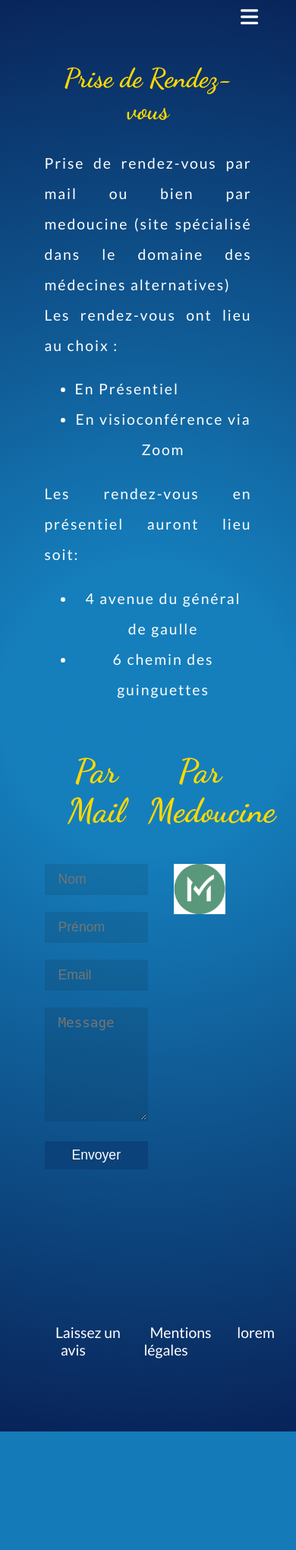
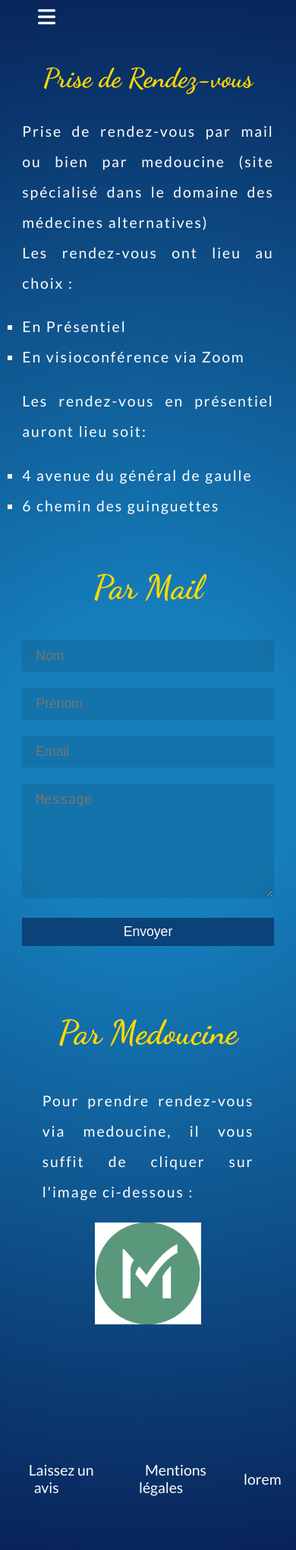
Before and after one commit to Maxime-Le-Goff/Hypnose, a PHP site: page /html/rdv.html in a window 390 px wide. Shown: the part 18-2058 px from the top of the page at 76% size. Before the commit the page ends 1902 px from the top, so only its background shows below. Run offline with PHP 8.4, Linux system fonts and the light colour scheme; some libraries are stand-ins or nearby versions.

Commit message:
integration done

```diff
--- a/css/style.css
+++ b/css/style.css
@@ -32,8 +32,8 @@ body{
   font-size:1.1em;
 }
 
-nav {
-    padding:0.5em;
+.nav-bar {
+  padding:0.5em;
 }
 
 .main_nav {
@@ -69,9 +69,18 @@ nav li {
     width:100%;
   }
 
+.fa-user {
+  position:absolute;
+  top:auto;
+  right:50px;
+  z-index: -1;
+}
+
 ul{
     display:flex;
     justify-content: center;
+    align-items: center;
+    padding-left:0;
 }
 li{
     list-style: none;
@@ -85,6 +94,7 @@ li{
     background-repeat: no-repeat;
     height:100vh;
 }
+
 
 .hamburger {
   display:none;
@@ -168,7 +178,7 @@ p {
   color: var(--titleColor);
 }
 
-li:hover .dropdown {
+.drop_active {
   opacity:1;
   visibility: visible;
 }
@@ -528,9 +538,11 @@ hr {
 .medoucine {
   width:50%;
   position:relative;
-
+  padding: 0 1.5em;
 }
-
+.medoucine p {
+  margin-bottom: 1em;
+}
 .column_list{
   display:flex;
   flex-direction: column;
@@ -550,34 +562,6 @@ hr {
   opacity: 1;
   transition: .5s ease;
   backface-visibility: hidden;
-}
-
-.middle {
-  transition: .5s ease;
-  opacity: 0;
-  position: absolute;
-  top: 50%;
-  left: 50%;
-  transform: translate(-50%, -50%);
-  -ms-transform: translate(-50%, -50%);
-  text-align: center;
-}
-
-.medoucine:hover .img_medoucine {
-  opacity:0.3;
-}
-
-.medoucine:hover .middle {
-  opacity:1;
-}
-
-.text {
-  background-color: var(--mainColor);
-  color: white;
-  font-size: 16px;
-  padding:1em;
-  text-decoration: none;
-  border-radius: 10px;
 }
 
 /* Responsive */
@@ -615,7 +599,6 @@ hr {
 }
 @media only screen and (max-width:900px){
 
-
 hr {
   display:none;
 }
@@ -629,9 +612,9 @@ hr {
   .hamburger {
     display: block;
     cursor: pointer;
-    position:fixed;
-    top:30PX;
-    right:50px;
+    position:absolute;
+    top:30px;
+    left:50px;
   }
 
   .nav-bar {
@@ -663,6 +646,7 @@ hr {
     height:370px;
     opacity:1;
     background-color: #0B0B45;
+    display: block;
   }
 
   .dropdown {
@@ -679,12 +663,54 @@ hr {
     background-color: hsla(202, 80%, 41%, 1);
   }
 
-.title_home {
-  z-index: -1;
-}
+  .title_home {
+    z-index: -1;
+  }
 
   .logo {
    width: 600px;
   }
 
+  .fa-user {
+    top:30px;
+  }
+
+  .rdv {
+    display:block;
+  }
+
+  .medoucine {
+    width:100%;
+    margin-top: 5em;
+  }
+
+  .contact_form {
+    width:100%;
+  }
 }
+
+@media only screen and (max-width:600px){
+
+  .logo {
+    width: 450px;
+  }
+}
+
+@media only screen and (max-width:450px){
+
+  .container {
+    width:85%;
+  }
+  .logo {
+    width: 320px;
+  }
+
+  .dropdown {
+    top:50px;
+    left:0;
+  }
+
+  .list_style_on {
+    list-style-type: square;
+  }
+}
--- a/html/index.html
+++ b/html/index.html
@@ -23,7 +23,7 @@
         <nav class="nav-bar">
             <ul>
                 <li><a class="main_nav active" href="index.html">Accueil</a></li>
-                <li><a class="main_nav drop" href="#">Compétences <i class="fa-solid fa-chevron-down"></i></a>
+                <li id="dropdown_li"><a class="main_nav drop" href="#">Compétences <i class="fa-solid fa-chevron-down"></i></a>
                 <ul class="dropdown">
                     <li><a href="one_skill.html">Gestion des Emotions</a></li>
                     <li><a href="one_skill.html">Traverser une étape de vie</a></li>
@@ -32,6 +32,7 @@
                 <li><a class="main_nav" href="tarifs.html">Tarifs</a></li>
                 <li><a class="main_nav" href="avis.html">Avis</a></li>
                 <li><a class="main_nav" href="rdv.html">Rendez-vous</a></li>
+                <i class="fa-solid fa-user"></i>
             </ul>
         </nav>
     </header>
@@ -107,7 +108,6 @@
             <ul>
                 <li><a class="main_nav" href="#">Laissez un avis</a></li>
                 <li><a class="main_nav" href="#">Mentions légales</a></li>
-                <li><a class="main_nav" href="#">lorem</a></li>
             </ul>
         </nav>
     </footer>
--- a/html/rdv.html
+++ b/html/rdv.html
@@ -65,10 +65,8 @@
                 </div>
                 <div class="medoucine">
                     <h3 class="title">Par Medoucine</h3>
-                    <img src="../Picto-medoucine.png" alt="Medoucine" class="img_medoucine">
-                    <div class="middle">
-                        <a class="text" href="https://www.medoucine.com" target="_blank">Prendre rendez-vous sur Medoucine</a>
-                    </div>
+                    <p class="paragraph_dark">Pour prendre rendez-vous via medoucine, il vous suffit de cliquer sur l'image ci-dessous :</p>
+                    <a class="text" href="https://www.medoucine.com" target="_blank"><img src="../Picto-medoucine.png" alt="Medoucine" class="img_medoucine"></a>
                 </div>
             </div>
         </div>
--- a/js/app.js
+++ b/js/app.js
@@ -1,13 +1,16 @@
+// Burger Menu deployed on click
 const hamburger = document.querySelector('.hamburger');
-hamburger.addEventListener('click', handleClick);
+hamburger.addEventListener('click', (event) => {
+    const navBar = document.querySelector('.nav-bar');
+    navBar.classList.toggle('extend');
+}
+);
 
-function handleClick(event)
-{
-    console.log(event.target);
-    const navBar = document.querySelector('.nav-bar');
-    if(navBar.classList.contains('extend')){
-        navBar.classList.remove('extend');
-    } else {
-        navBar.classList.add('extend');
-    }
-}
+
+//Dropdown Menu on click
+const li = document.querySelector('#dropdown_li');
+console.log(li);
+li.addEventListener('click', (event) => {
+    const dropdown = document.querySelector('.dropdown');
+    dropdown.classList.toggle('drop_active');
+} )
```
